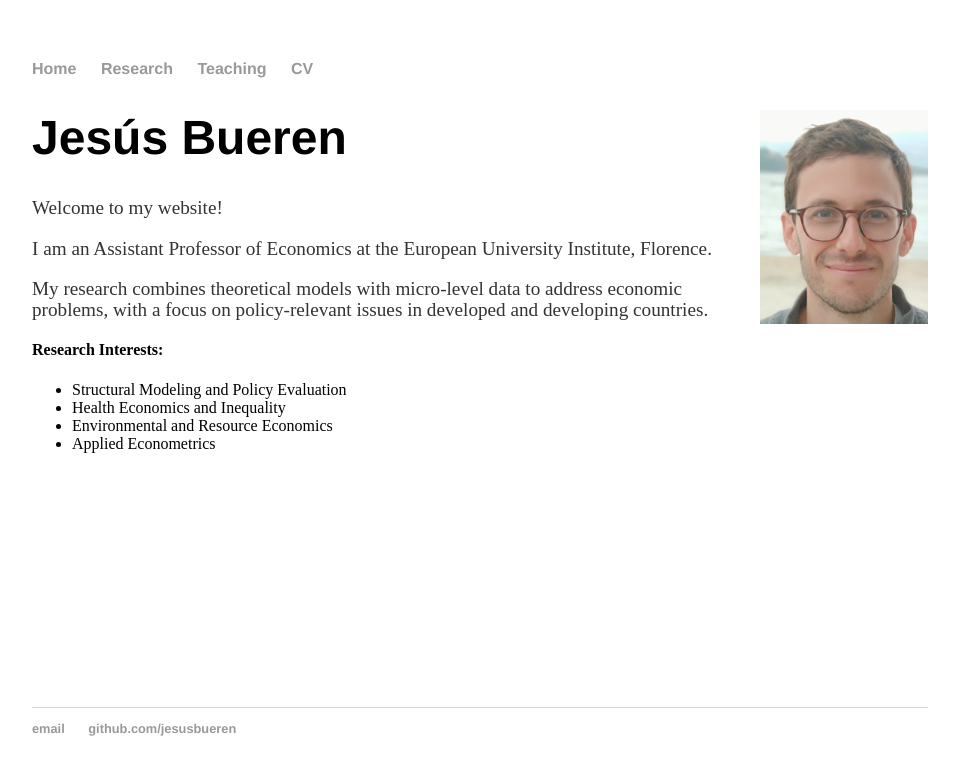
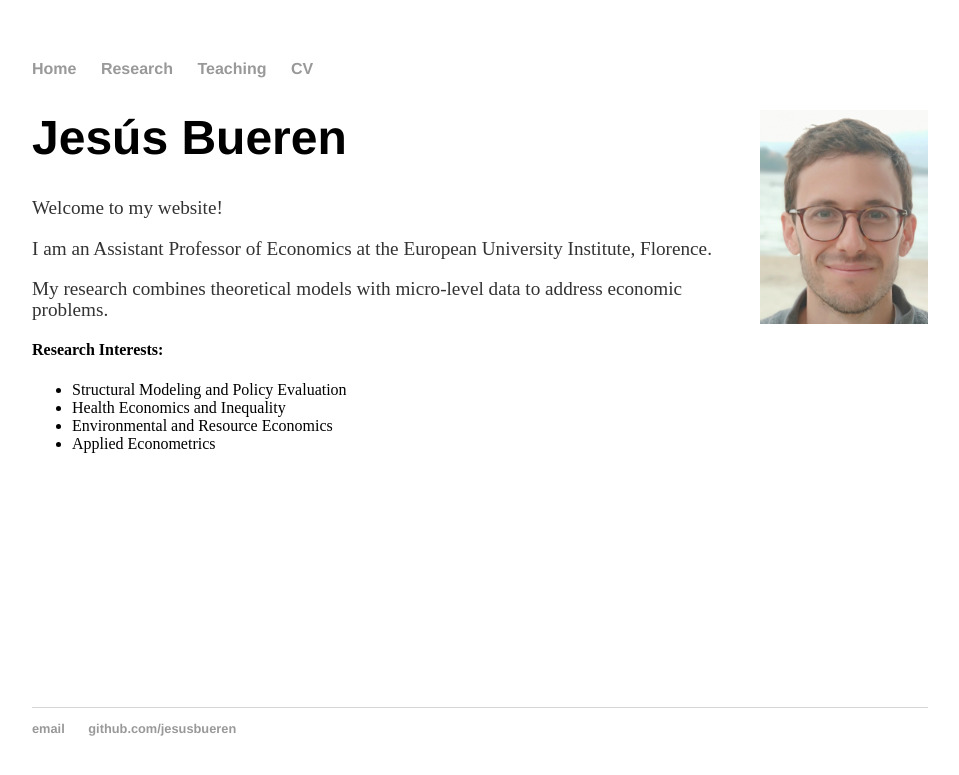
Before and after one commit to jesusbueren/jesusbueren.github.io, a Jekyll site: the page built from index.html, in a window 1280 px wide. Shown: the top 775 px of the page, without its empty margins (160-1119 px from the left). Built offline with Jekyll 4.4.1, drawn with Linux system fonts in a browser that asks for light colours.

Commit message:
Update index.html

```diff
--- a/index.html
+++ b/index.html
@@ -7,7 +7,7 @@
 	<h1><img src="img_github.jpg" alt="" style="float:right;width:168px;height:214px;">Jes&uacutes Bueren</h1>
 	<p>Welcome to my website!</p>
 	<p> I am an Assistant Professor of Economics at the European University Institute, Florence.</p>
-	<p>My research combines theoretical models with micro-level data to address economic problems, with a focus on policy-relevant issues in developed and developing countries.</p>
+	<p>My research combines theoretical models with micro-level data to address economic problems.</p>
         <h4>Research Interests:</h4>
         <ul>
         <li>Structural Modeling and Policy Evaluation</li>
```
